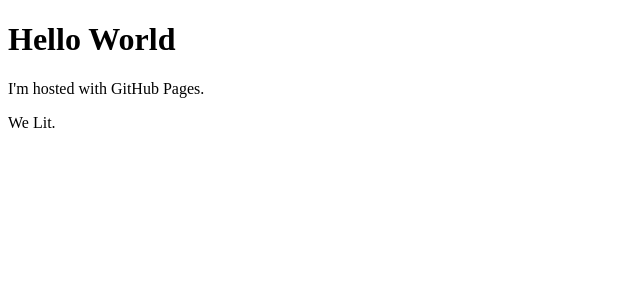
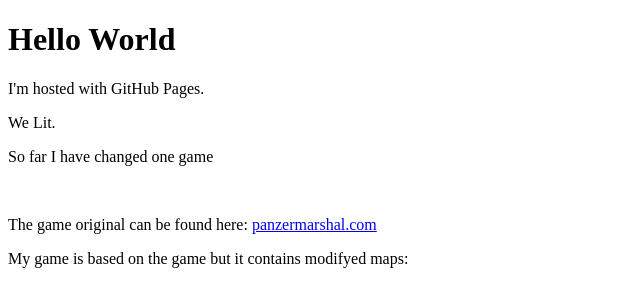
Before and after one commit to WetGato/WetGato.github.io, a plain HTML site: page index.html in a window 1280 px wide. Shown: the whole page, without its empty margins (0-640 px from the left). Drawn offline with Linux system fonts and the light colour scheme.

Commit message:
added link to my game

```diff
--- a/index.html
+++ b/index.html
@@ -4,5 +4,9 @@
     <h1>Hello World</h1>
     <p>I'm hosted with GitHub Pages.</p>
     <p>We Lit.</p>
+    <p>So far I have changed one game</p>
+    <br>
+    <p>The game original can be found here: <a href=http:panzermarshal.com>panzermarshal.com</a></p>
+    <p>My game is based on the game but it contains modifyed maps: <a href=./panzermarshal/></p>
 </body>
 </html>
```
